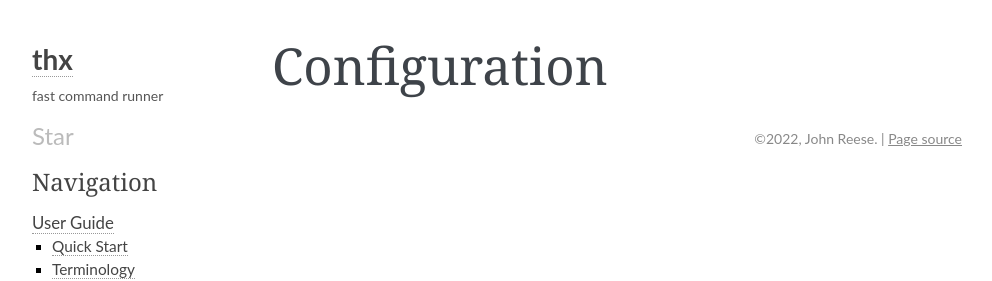
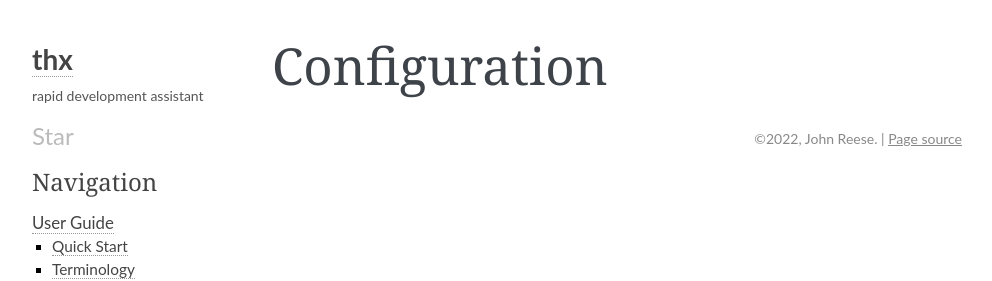
Before and after one commit to omnilib/thx, a Sphinx documentation site: the page built from docs/config.rst, in a window 1280 px wide. Shown: the top 281 px of the page, without its empty margins (148-1140 px from the left). Built offline with Sphinx 7.4.7, drawn with Linux system fonts in a browser that asks for light colours; some web fonts are replaced.

Commit message:
Branding

```diff
--- a/README.rst
+++ b/README.rst
@@ -1,7 +1,7 @@
 thx
 ===
 
-A fast command runner for Python projects.
+Rapid development assistant, and fast command runner for Python projects.
 
 .. image:: https://img.shields.io/pypi/l/thx.svg
    :target: https://github.com/omnilib/thx/blob/main/LICENSE
--- a/docs/conf.py
+++ b/docs/conf.py
@@ -62,7 +62,7 @@ master_doc = "index"
 #
 html_theme = "alabaster"
 html_theme_options = {
-    "description": "fast command runner",
+    "description": "rapid development assistant",
     "fixed_sidebar": True,
     "badge_branch": "main",
     "github_button": False,
```
